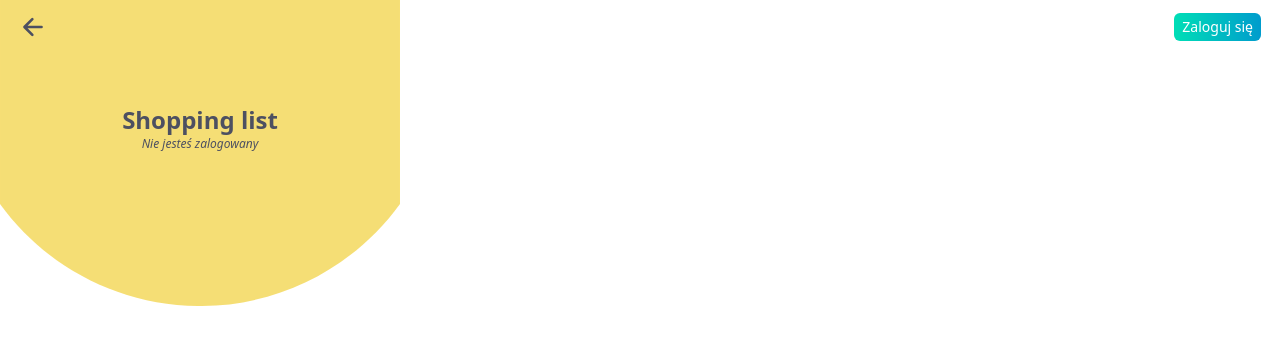
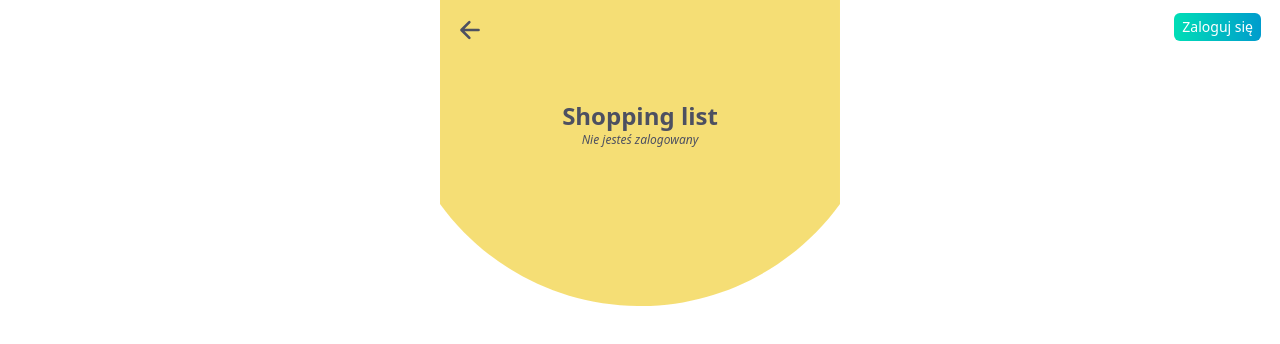
Before and after one commit to adekpp/shopping-list, a Next.js app: page /list/1 in a window 1280 px wide. Shown: the top 344 px of the page. Built offline with nearby package versions, Linux system fonts and the light colour scheme; no server answers.

Commit message:
ui/ux changes, added animations, loading states

```diff
--- a/components/BackButton.js
+++ b/components/BackButton.js
@@ -5,7 +5,8 @@ export default function BackButton() {
   const router = useRouter();
   return router.pathname === "/" ? null : (
     <Link href="/">
-      <IoArrowBack className="fixed top-[13px] left-[19px] text-grey w-7 h-7" />
+      <IoArrowBack className=" text-grey w-7 h-7 active:scale-75" />
     </Link>
   );
 }
+// fixed top-[13px] left-[19px]
--- a/components/DeleteButton.js
+++ b/components/DeleteButton.js
@@ -1,7 +1,7 @@
 import { useState } from "react";
 import { AiFillDelete, AiOutlineDelete } from "react-icons/ai";
 
-const initState = <AiOutlineDelete className="text-red-500 text-xl" />;
+const initState = <AiOutlineDelete className="text-red text-xl" />;
 
 const DeleteButton = (props) => {
   const [icon, setIcon] = useState(initState);
--- a/components/List.js
+++ b/components/List.js
@@ -23,7 +23,7 @@ const List = ({ list }) => {
 
   return (
     <div>
-      <li className=" relative flex flex-col place-content-between items-center bg-white py-4 px-4 font-semibold w-full rounded-md shadow-lg border-[1px] border-gray-200">
+      <li className=" relative flex flex-col place-content-between items-center bg-white py-4 px-4 font-semibold w-full rounded-md shadow-lg border-[1px] border-grey">
         <div
           onClick={() => {
             handleEdit(list);
--- a/components/LoginButton.js
+++ b/components/LoginButton.js
@@ -7,10 +7,11 @@ export default function LoginButton() {
   const { data: session, status } = useSession();
   if (status === "authenticated") {
     return (
-      <div className="fixed right-[19px] top-[13px] text-right z-10">
+      // fixed right-[19px] top-[13px]
+      <div className=" text-right z-10">
         <Menu as="div" className="relative inline-block text-left">
           <div>
-            <Menu.Button className="inline-flex w-full h-full justify-center rounded-md text-sm font-medium text-white ">
+            <Menu.Button className="inline-flex w-full h-full justify-center rounded-md text-sm font-medium text-white active:scale-75">
               <HiMenuAlt3 className="w-7 h-7 text-grey" />
             </Menu.Button>
           </div>
--- a/components/Navbar.js
+++ b/components/Navbar.js
@@ -3,23 +3,47 @@ import LoginButton from "@/components/LoginButton";
 import { useSession } from "next-auth/react";
 import { useRouter } from "next/router";
 import BackButton from "./BackButton";
+import Image from "next/image";
+import { motion } from "framer-motion";
 export const Navbar = () => {
   const { data: session, status } = useSession();
   return (
     <>
-      <BackButton />
-      <LoginButton />
+      <div className="flex w-full flex-row">
+        <div className="w-full pl-4 pt-4">
+          <BackButton />
+        </div>
+        <div className="w-full pr-4 pt-4 z-10">
+          <LoginButton />
+        </div>
+      </div>
 
-      <div className=" relative flex flex-col place-content-between py-4 items-center   w-full mb-4 tracking-wider mt-8 text-xl">
+      <div className=" relative flex flex-col place-content-between  items-center   w-full mb-4 tracking-wider  text-xl">
         {status === "authenticated" ? (
           <>
-            <div className="flex flex-row items-baseline gap-x-1  text-grey">
+            <motion.div
+              initial={{ opacity: "0%", scale: "0%" }}
+              animate={{ opacity: "100%", scale: "100%" }}
+              transition={{ duration: 0.6, repeat: false }}
+              className="flex flex-row items-baseline gap-x-1  text-grey"
+            >
               <h1>Cześć,</h1>
               <p className="font-semibold">{session.user.name.split(" ")[0]}</p>
-            </div>
-            <div className="max-w-[48px] w-full mt-3">
-              <img className="rounded-full drop-shadow-md" src={session.user.image} />
-            </div>
+            </motion.div>
+            <motion.div
+              initial={{ opacity: "0%", x: "-80px", rotate: 0 }}
+              animate={{ opacity: "100%", x: "0px", rotate: 360 }}
+              transition={{ duration: 0.8, repeat: false }}
+              className="max-w-[62px] w-full mt-3"
+            >
+              <Image
+                src={session.user.image}
+                alt="Profile image"
+                width={100}
+                height={100}
+                className="rounded-full drop-shadow-md"
+              />
+            </motion.div>
           </>
         ) : null}
       </div>
--- a/components/RootLayout.js
+++ b/components/RootLayout.js
@@ -2,7 +2,7 @@ import Image from "next/image"
 import bg from "../public/bg.svg"
 export const RootLayout = ({children}) => {
   return (
-    <div className="max-w-[400px]">
+    <div className="max-w-[400px] text-grey mx-auto">
     <Image
     src={bg}
     alt="background"
--- a/components/layout.js
+++ b/components/layout.js
@@ -1,6 +1,7 @@
 import { useSession } from "next-auth/react";
 import { Loader } from "./Loader";
 import { useRouter } from "next/router";
+import { motion } from "framer-motion";
 export default function Layout({ children }) {
   const { data: session, status } = useSession();
   const router = useRouter();
@@ -14,10 +15,15 @@ export default function Layout({ children }) {
   }
   if (status === "unauthenticated") {
     return (
-      <div className="flex flex-col w-full items-center mt-10">
-      <h1 className="text-grey text-2xl font-semibold">Shopping list</h1>
+      <motion.div
+        initial={{ opacity: "0%", scale: "0%" }}
+        animate={{ opacity: "100%", scale: "100%" }}
+        transition={{ duration: 0.6, repeat: false }}
+        className="flex flex-col w-full items-center mt-14"
+      >
+        <h1 className="text-grey text-2xl font-semibold">Shopping list</h1>
         <p className="text-grey text-xs italic">Nie jesteś zalogowany</p>
-      </div>
+      </motion.div>
     );
   }
   if (status === "authenticated") {
--- a/next.config.js
+++ b/next.config.js
@@ -1,5 +1,13 @@
 /** @type {import('next').NextConfig} */
 const nextConfig = {
+  images: {
+    remotePatterns: [
+      {
+        protocol: "https",
+        hostname: "lh3.googleusercontent.com",
+      },
+    ],
+  },
   reactStrictMode: true,
 };
 
--- a/package.json
+++ b/package.json
@@ -15,6 +15,7 @@
     "@tanstack/react-query": "^4.20.4",
     "eslint": "8.30.0",
     "eslint-config-next": "^13.1.1",
+    "framer-motion": "^8.4.0",
     "next": "^13.1.1",
     "next-auth": "^4.18.7",
     "react": "^18.2.0",
--- a/pages/list/[id].js
+++ b/pages/list/[id].js
@@ -71,18 +71,12 @@ const ListDetails = () => {
       alert("there was an error");
     },
   });
-  if (status === "loading") {
-    return (
-      <div className="flex w-full place-content-center">
-        <Loader />
-      </div>
-    );
-  }
   return (
     <div>
       <div className="flex flex-row place-content-center items-center gap-x-2">
         <AddItemInput />
       </div>
+      {status === "success" ? (
         <div>
           <h1 className="font-semibold text-xl mb-3 mt-3">{list?.title} </h1>
           <ul className="flex flex-col gap-y-3">
@@ -97,7 +91,7 @@ const ListDetails = () => {
                   } px-2 flex flex-row gap-x-2 place-items-center py-2 shadow-md rounded-md border-[1px] border-grey`}
                 >
                   <input
-                  className="w-[18px] h-[18px] accent-blue"
+                    className="w-[20px] h-[20px] accent-blue"
                     type="checkbox"
                     checked={item.isDone}
                     value={item.isDone}
@@ -112,10 +106,17 @@ const ListDetails = () => {
                 </li>
               ))
             ) : (
-            <div className="flex w-full place-content-center"><p>Nie posiadasz nic na liście</p></div>
+              <div className="flex w-full place-content-center">
+                <p>Nie posiadasz nic na liście</p>
+              </div>
             )}
           </ul>
         </div>
+      ) : (
+        <div className="flex w-full place-content-center mt-[80px]">
+          <Loader />
+        </div>
+      )}
     </div>
   );
 };
--- a/styles/globals.css
+++ b/styles/globals.css
@@ -1,6 +1,7 @@
 @tailwind base;
 @tailwind components;
 @tailwind utilities;
+
 
 .lds-roller {
   display: inline-block;
```
Also changed, not shown: 1 other file (tests, documents, lock files or other folders). Lines whose indentation alone changed are shown as unchanged.
